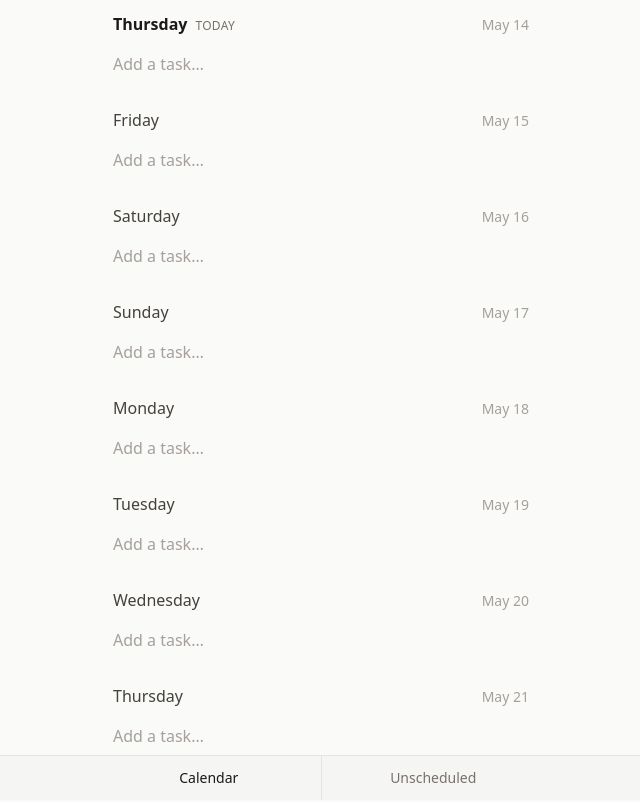
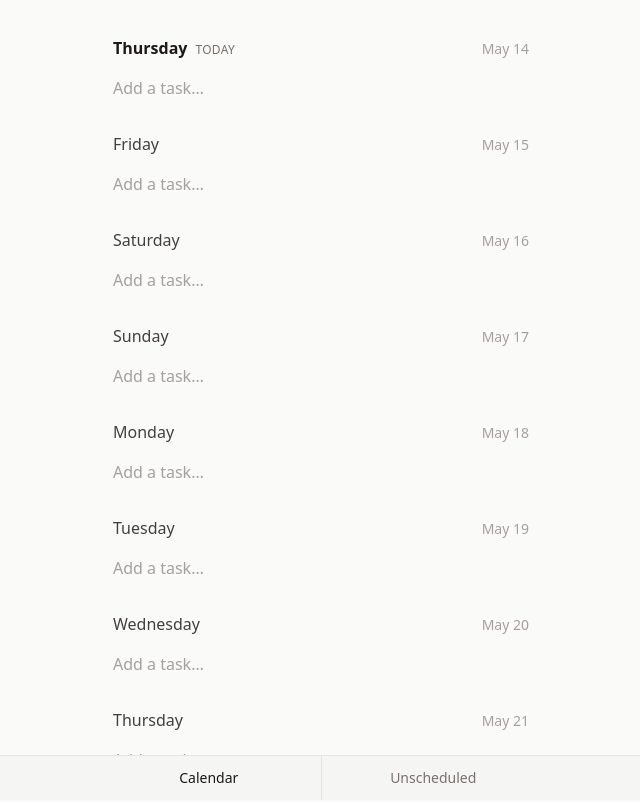
Before and after one commit to mattrw2/calendar, a React (Vite) app: page / in a window 1280 px wide. Shown: the top 802 px of the page, without its empty margins (319-959 px from the left). Built offline with nearby package versions, Linux system fonts and the light colour scheme.

Commit message:
change app layout

```diff
--- a/src/App.tsx
+++ b/src/App.tsx
@@ -119,24 +119,26 @@ export default function App() {
   }
 
   return (
-    <div className="h-dvh flex flex-col">
-      <div
-        className="flex-1 min-h-0 overflow-y-auto"
+    <>
+      <main
+        className="mx-auto max-w-md px-4 py-6"
+        style={{ paddingBottom: 'calc(env(safe-area-inset-bottom) + 5rem)' }}
         hidden={view !== 'calendar'}
       >
-        <main className="mx-auto max-w-md px-4 py-6">
         {loaded &&
           days.map((d) => {
             const key = d.format('YYYY-MM-DD');
             const isToday = key === todayKey;
             const isPast = key < todayKey;
+            const dayTodos = byDate.get(key) ?? [];
+            if (isPast && dayTodos.length === 0) return null;
             return (
               <div key={key} ref={isToday ? todayRef : undefined}>
                 <DayCard
                   date={d}
                   isToday={isToday}
                   isPast={isPast}
-                    todos={byDate.get(key) ?? []}
+                  todos={dayTodos}
                   onAdd={handleAdd}
                   onToggle={handleToggle}
                   onDelete={handleDelete}
@@ -148,13 +150,12 @@ export default function App() {
             );
           })}
       </main>
-      </div>
 
-      <div
-        className="flex-1 min-h-0 overflow-y-auto"
+      <main
+        className="mx-auto max-w-md px-4 py-6"
+        style={{ paddingBottom: 'calc(env(safe-area-inset-bottom) + 5rem)' }}
         hidden={view !== 'week'}
       >
-        <main className="mx-auto max-w-md px-4 py-6">
         {loaded && (
           <WeekView
             todos={todos.filter((t) => t.dateKey === 'week')}
@@ -166,10 +167,9 @@ export default function App() {
           />
         )}
       </main>
-      </div>
 
       <nav
-        className="border-t border-stone-200 dark:border-stone-800 bg-stone-100 dark:bg-stone-950"
+        className="fixed bottom-0 left-0 right-0 border-t border-stone-200 dark:border-stone-800 bg-stone-100 dark:bg-stone-950"
         style={{ paddingBottom: 'env(safe-area-inset-bottom)' }}
       >
         <div className="mx-auto max-w-md flex divide-x divide-stone-200 dark:divide-stone-800">
@@ -185,7 +185,7 @@ export default function App() {
           />
         </div>
       </nav>
-    </div>
+    </>
   );
 }
 
--- a/src/DayCard.tsx
+++ b/src/DayCard.tsx
@@ -93,12 +93,6 @@ export function DayCard({
             type="text"
             value={draft}
             onChange={(e) => setDraft(e.target.value)}
-            onFocus={(e) => {
-              const el = e.currentTarget;
-              setTimeout(() => {
-                el.scrollIntoView({ block: 'center', behavior: 'smooth' });
-              }, 300);
-            }}
             onKeyDown={(e) => {
               if (e.key === 'Escape') e.currentTarget.blur();
             }}
--- a/src/WeekView.tsx
+++ b/src/WeekView.tsx
@@ -56,12 +56,6 @@ export function WeekView({
           type="text"
           value={draft}
           onChange={(e) => setDraft(e.target.value)}
-          onFocus={(e) => {
-            const el = e.currentTarget;
-            setTimeout(() => {
-              el.scrollIntoView({ block: 'center', behavior: 'smooth' });
-            }, 300);
-          }}
           onKeyDown={(e) => {
             if (e.key === 'Escape') e.currentTarget.blur();
           }}
```
Lines whose indentation alone changed are shown as unchanged.
